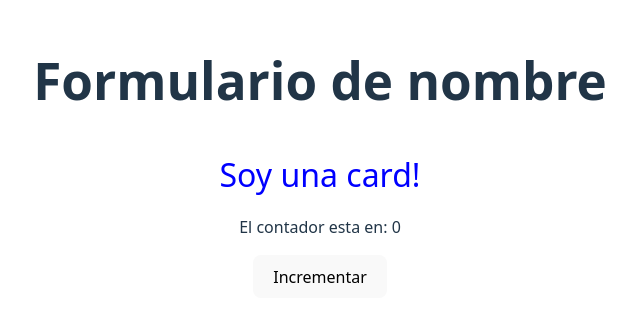
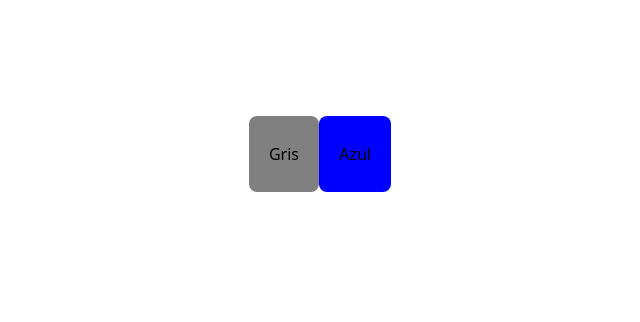
Before and after one commit to JUANLOPCON071/MyReactApp, a React (Vite) app: page / in a window 1280 px wide. Shown: the part 246-568 px from the top of the page, without its empty margins (320-960 px from the left). Built offline with nearby package versions, Linux system fonts and the light colour scheme.

Commit message:
Creacion de botones reactivos con Styled Components en React

```diff
--- a/package.json
+++ b/package.json
@@ -12,7 +12,8 @@
   "dependencies": {
     "react": "^19.0.0",
     "react-dom": "^19.0.0",
-    "sass": "^1.87.0"
+    "sass": "^1.87.0",
+    "styled-components": "^6.1.17"
   },
   "devDependencies": {
     "@eslint/js": "^9.22.0",
--- a/src/App.jsx
+++ b/src/App.jsx
@@ -1,4 +1,5 @@
 import './App.css'
+import Button from './componentes/Button/Button';
 import Card from './componentes/Card/Card';
 import Counter from './componentes/Counter';
 import CounterWhithEffect from './componentes/CounterWithEffect';
@@ -9,11 +10,10 @@
   const items = ["React", "JavaScript", "Vite"];
 
   return (
-    <section>
-      <h1>Formulario de nombre</h1>
-      <Card/>
-      <CounterWhithEffect/>
-    </section>
+    <>
+      <Button><p>Gris</p></Button>
+      <Button blue><p>Azul</p></Button>
+    </>
   )
 }
 
--- /dev/null
+++ b/src/componentes/Button/Button.jsx
@@ -0,0 +1,11 @@
+import styled from "styled-components";
+
+const StyledButton = styled.button`
+    background-color: ${(props) => props.blue ? "blue" : "gray"};
+`
+
+const Button = ({ children, blue }) => {
+    return <StyledButton blue={blue}>{children}</StyledButton>
+}
+
+export default Button;
```
Also changed, not shown: 1 other file (tests, documents, lock files or other folders).
